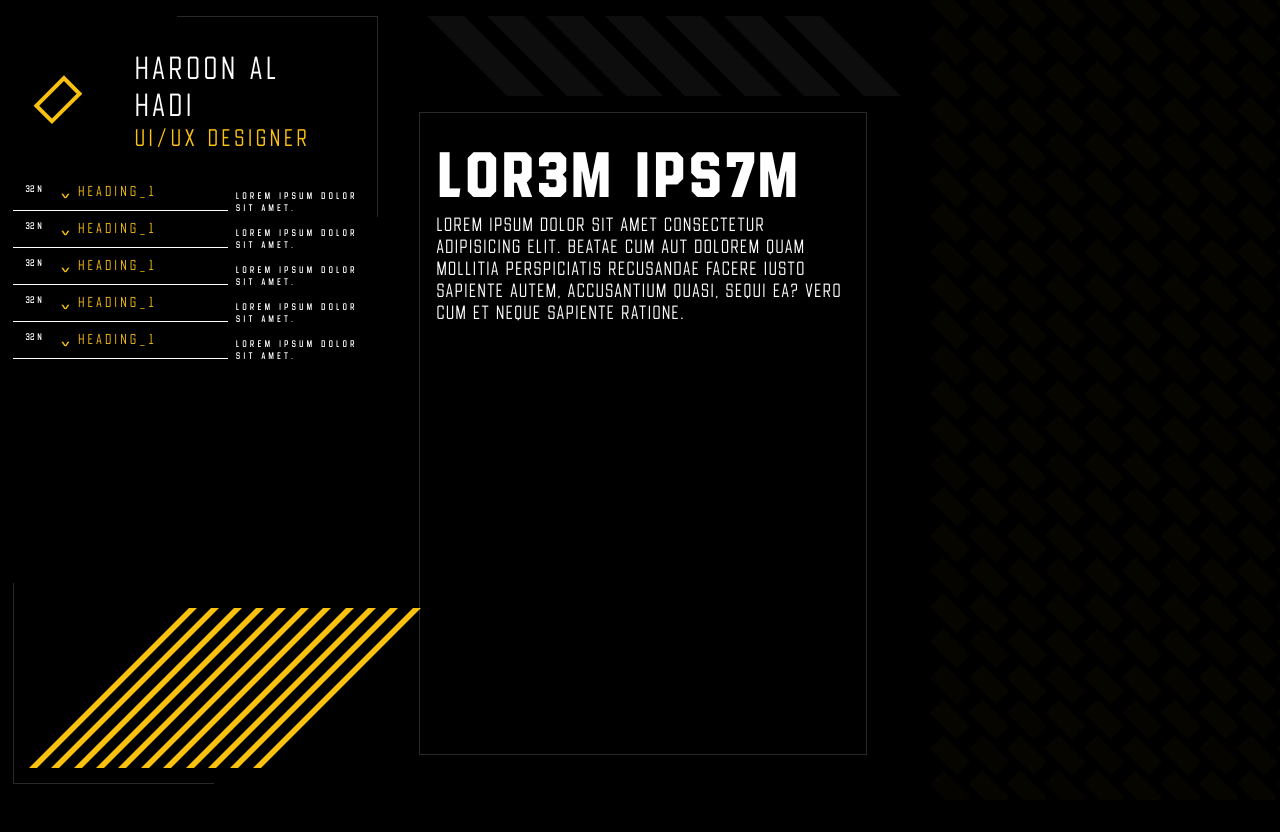
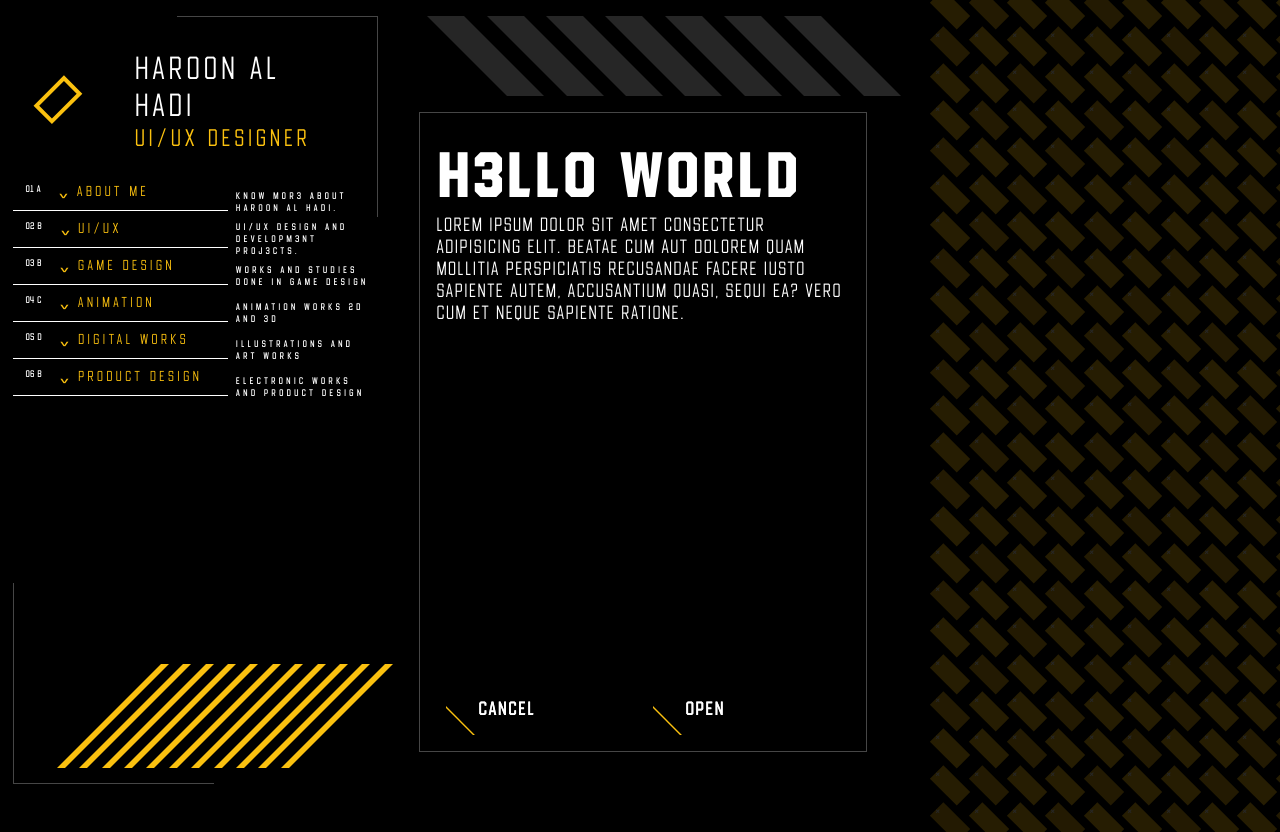
Before and after one commit to haroonalhadisk/portfolio, a plain HTML site: page index.html in a window 1280 px wide. Before the commit the page ends 800 px from the top, so only its background shows below. Drawn offline with Linux system fonts and the light colour scheme; files whose address does not match are found by name.

Commit message:
More UI changes and text added

```diff
--- a/index.html
+++ b/index.html
@@ -7,9 +7,11 @@
     <title>Haroon Al Hadi</title>
     <link rel="stylesheet" href="styles/reset.css">
     <link rel="stylesheet" href="styles/root.css">
+    <!-- <link rel="stylesheet" href="styles/root_bright.css"> -->
     <link rel="stylesheet" href="styles/font_url.css">
     <link rel="stylesheet" href="styles/c_styles.css">
     <link rel="stylesheet" href="styles/main_style.css">
+    <link rel="stylesheet" href="styles/media_query.css">
     <link rel="stylesheet" href="styles/animations.css">
 </head>
 <body>
@@ -42,39 +44,162 @@
                 <div class="ccol-100 items-box-c">
                     <div class="crow ccol-100 underline-head">
                         <div class="ccol-60 d-flex part1">
-                            <p class="numbering">32 N</p>
+                            <p class="numbering">01 A</p>
                             <div class="arrow-down">></div>
-                            <p class="hheading">heading_1</p>
+                            <p class="hheading">About Me</p>
                         </div>
                         <div class="ccol-40 part2">
-                            <p>Lorem ipsum dolor sit amet.</p>
+                            <p>Know mor3 about Haroon Al Hadi.</p>
                         </div>
                     </div>
                     <div class="crow ccol-100 yellow-block">
                         <div class="ccol-5 vertical-tex">
-                            <p>vertical text</p>
+                            <p>About me</p>
                         </div>
                         <div class="ccol-90">
                             <div class="ccol-100 yellow-block-y">
-                                <h4>Kill3r_Us3r_</h4>
-                                <p>summary desc</p>
+                                <h4>Har00n_Al_Had1_</h4>
+                                <p>Curriculam Vitate</p>
                             </div>
                             <div class="crow ccol-100 skill-box">
                                 <div class="ccol-25">
+                                    <p>soft skills</p>
+                                    <h4>08</h4>
+                                </div>
+                                <div class="ccol-25">
+                                    <p>Analog Skills</p>
+                                    <h4>06</h4>
+                                </div>
+                                <!-- <div class="ccol-25">
                                     <p>skill</p>
                                     <h4>065</h4>
                                 </div>
                                 <div class="ccol-25">
                                     <p>skill</p>
                                     <h4>065</h4>
+                                </div> -->
+                            </div>
+                        </div>
+                    </div>
+                </div>
+                <div class="ccol-100 items-box-c">
+                    <div class="crow ccol-100 underline-head">
+                        <div class="ccol-60 d-flex part1">
+                            <p class="numbering">02 B</p>
+                            <div class="arrow-down">></div>
+                            <p class="hheading">UI/UX</p>
+                        </div>
+                        <div class="ccol-40 part2">
+                            <p>UI/UX design and developm3nt proj3cts.</p>
+                        </div>
+                    </div>
+                    <div class="crow ccol-100 yellow-block">
+                        <div class="ccol-5 vertical-tex">
+                            <p>Design</p>
+                        </div>
+                        <div class="ccol-90">
+                            <div class="ccol-100 yellow-block-y">
+                                <h4>UI/UX_works</h4>
+                                <p>design works and studies done in UI/UX</p>
+                            </div>
+                            <div class="crow ccol-100 skill-box">
+                                <div class="ccol-25">
+                                    <p>case studies</p>
+                                    <h4>01</h4>
                                 </div>
                                 <div class="ccol-25">
+                                    <p>designs</p>
+                                    <h4>03</h4>
+                                </div>
+                                <!-- <div class="ccol-25">
                                     <p>skill</p>
                                     <h4>065</h4>
                                 </div>
                                 <div class="ccol-25">
                                     <p>skill</p>
                                     <h4>065</h4>
+                                </div> -->
+                            </div>
+                        </div>
+                    </div>
+                </div>
+                <div class="ccol-100 items-box-c">
+                    <div class="crow ccol-100 underline-head">
+                        <div class="ccol-60 d-flex part1">
+                            <p class="numbering">03 B</p>
+                            <div class="arrow-down">></div>
+                            <p class="hheading">Game Design</p>
+                        </div>
+                        <div class="ccol-40 part2">
+                            <p>Works and studies done in game design</p>
+                        </div>
+                    </div>
+                    <div class="crow ccol-100 yellow-block">
+                        <div class="ccol-5 vertical-tex">
+                            <p>Design</p>
+                        </div>
+                        <div class="ccol-90">
+                            <div class="ccol-100 yellow-block-y">
+                                <h4>Gam3_D3s1gn_</h4>
+                                <p>Game design works done in sketches. Development done using 'Game Maker Studio'</p>
+                            </div>
+                            <div class="crow ccol-100 skill-box">
+                                <div class="ccol-25">
+                                    <p>projects</p>
+                                    <h4>02</h4>
+                                </div>
+                                <div class="ccol-25">
+                                    <p>case sudies</p>
+                                    <h4>01</h4>
+                                </div>
+                                <!-- <div class="ccol-25">
+                                    <p>skill</p>
+                                    <h4>065</h4>
+                                </div>
+                                <div class="ccol-25">
+                                    <p>skill</p>
+                                    <h4>065</h4>
+                                </div> -->
+                            </div>
+                        </div>
+                    </div>
+                </div>
+                <div class="ccol-100 items-box-c">
+                    <div class="crow ccol-100 underline-head">
+                        <div class="ccol-60 d-flex part1">
+                            <p class="numbering">04 C</p>
+                            <div class="arrow-down">></div>
+                            <p class="hheading">Animation</p>
+                        </div>
+                        <div class="ccol-40 part2">
+                            <p>Animation works 2d and 3d</p>
+                        </div>
+                    </div>
+                    <div class="crow ccol-100 yellow-block">
+                        <div class="ccol-5 vertical-tex">
+                            <p>Animation</p>
+                        </div>
+                        <div class="ccol-90">
+                            <div class="ccol-100 yellow-block-y">
+                                <h4>_Animation_</h4>
+                                <p>Animation works done in 2D and 3D in 'adobe animator' and 'blender'</p>
+                            </div>
+                            <div class="crow ccol-100 skill-box">
+                                <div class="ccol-25">
+                                    <p>total animations</p>
+                                    <h4>65</h4>
+                                </div>
+                                <div class="ccol-25">
+                                    <p>2D</p>
+                                    <h4>20</h4>
+                                </div>
+                                <div class="ccol-25">
+                                    <p>3D</p>
+                                    <h4>41</h4>
+                                </div>
+                                <div class="ccol-25">
+                                    <p>case studies</p>
+                                    <h4>01</h4>
                                 </div>
                             </div>
                         </div>
@@ -83,40 +208,40 @@
                 <div class="ccol-100 items-box-c">
                     <div class="crow ccol-100 underline-head">
                         <div class="ccol-60 d-flex part1">
-                            <p class="numbering">32 N</p>
+                            <p class="numbering">05 D</p>
                             <div class="arrow-down">></div>
-                            <p class="hheading">heading_1</p>
+                            <p class="hheading">Digital Works</p>
                         </div>
                         <div class="ccol-40 part2">
-                            <p>Lorem ipsum dolor sit amet.</p>
+                            <p>illustrations and art works</p>
                         </div>
                     </div>
                     <div class="crow ccol-100 yellow-block">
                         <div class="ccol-5 vertical-tex">
-                            <p>vertical text</p>
+                            <p>ART</p>
                         </div>
                         <div class="ccol-90">
                             <div class="ccol-100 yellow-block-y">
-                                <h4>Kill3r_Us3r_</h4>
-                                <p>summary desc</p>
+                                <h4>Digital_ART_WORKS_</h4>
+                                <p>Other Digital works like illustrations and art works</p>
                             </div>
                             <div class="crow ccol-100 skill-box">
                                 <div class="ccol-25">
+                                    <p>works displayed</p>
+                                    <h4>05</h4>
+                                </div>
+                                <!-- <div class="ccol-25">
+                                    <p>Case Studies</p>
+                                    <h4>01</h4>
+                                </div> -->
+                                <!-- <div class="ccol-25">
                                     <p>skill</p>
                                     <h4>065</h4>
                                 </div>
                                 <div class="ccol-25">
                                     <p>skill</p>
                                     <h4>065</h4>
-                                </div>
-                                <div class="ccol-25">
-                                    <p>skill</p>
-                                    <h4>065</h4>
-                                </div>
-                                <div class="ccol-25">
-                                    <p>skill</p>
-                                    <h4>065</h4>
-                                </div>
+                                </div> -->
                             </div>
                         </div>
                     </div>
@@ -124,122 +249,40 @@
                 <div class="ccol-100 items-box-c">
                     <div class="crow ccol-100 underline-head">
                         <div class="ccol-60 d-flex part1">
-                            <p class="numbering">32 N</p>
+                            <p class="numbering">06 B</p>
                             <div class="arrow-down">></div>
-                            <p class="hheading">heading_1</p>
+                            <p class="hheading">Product design</p>
                         </div>
                         <div class="ccol-40 part2">
-                            <p>Lorem ipsum dolor sit amet.</p>
+                            <p>Electronic works and product design</p>
                         </div>
                     </div>
                     <div class="crow ccol-100 yellow-block">
                         <div class="ccol-5 vertical-tex">
-                            <p>vertical text</p>
+                            <p>Design</p>
                         </div>
                         <div class="ccol-90">
                             <div class="ccol-100 yellow-block-y">
-                                <h4>Kill3r_Us3r_</h4>
-                                <p>summary desc</p>
+                                <h4>Product_D3sign</h4>
+                                <p>Cool Product design works and other electronics projects</p>
                             </div>
                             <div class="crow ccol-100 skill-box">
                                 <div class="ccol-25">
+                                    <p>Total projects</p>
+                                    <h4>12</h4>
+                                </div>
+                                <div class="ccol-25">
+                                    <p>Miniature Works</p>
+                                    <h4>07</h4>
+                                </div>
+                                <!-- <div class="ccol-25">
                                     <p>skill</p>
                                     <h4>065</h4>
                                 </div>
                                 <div class="ccol-25">
                                     <p>skill</p>
                                     <h4>065</h4>
-                                </div>
-                                <div class="ccol-25">
-                                    <p>skill</p>
-                                    <h4>065</h4>
-                                </div>
-                                <div class="ccol-25">
-                                    <p>skill</p>
-                                    <h4>065</h4>
-                                </div>
-                            </div>
-                        </div>
-                    </div>
-                </div>
-                <div class="ccol-100 items-box-c">
-                    <div class="crow ccol-100 underline-head">
-                        <div class="ccol-60 d-flex part1">
-                            <p class="numbering">32 N</p>
-                            <div class="arrow-down">></div>
-                            <p class="hheading">heading_1</p>
-                        </div>
-                        <div class="ccol-40 part2">
-                            <p>Lorem ipsum dolor sit amet.</p>
-                        </div>
-                    </div>
-                    <div class="crow ccol-100 yellow-block">
-                        <div class="ccol-5 vertical-tex">
-                            <p>vertical text</p>
-                        </div>
-                        <div class="ccol-90">
-                            <div class="ccol-100 yellow-block-y">
-                                <h4>Kill3r_Us3r_</h4>
-                                <p>summary desc</p>
-                            </div>
-                            <div class="crow ccol-100 skill-box">
-                                <div class="ccol-25">
-                                    <p>skill</p>
-                                    <h4>065</h4>
-                                </div>
-                                <div class="ccol-25">
-                                    <p>skill</p>
-                                    <h4>065</h4>
-                                </div>
-                                <div class="ccol-25">
-                                    <p>skill</p>
-                                    <h4>065</h4>
-                                </div>
-                                <div class="ccol-25">
-                                    <p>skill</p>
-                                    <h4>065</h4>
-                                </div>
-                            </div>
-                        </div>
-                    </div>
-                </div>
-                <div class="ccol-100 items-box-c">
-                    <div class="crow ccol-100 underline-head">
-                        <div class="ccol-60 d-flex part1">
-                            <p class="numbering">32 N</p>
-                            <div class="arrow-down">></div>
-                            <p class="hheading">heading_1</p>
-                        </div>
-                        <div class="ccol-40 part2">
-                            <p>Lorem ipsum dolor sit amet.</p>
-                        </div>
-                    </div>
-                    <div class="crow ccol-100 yellow-block">
-                        <div class="ccol-5 vertical-tex">
-                            <p>vertical text</p>
-                        </div>
-                        <div class="ccol-90">
-                            <div class="ccol-100 yellow-block-y">
-                                <h4>Kill3r_Us3r_</h4>
-                                <p>summary desc</p>
-                            </div>
-                            <div class="crow ccol-100 skill-box">
-                                <div class="ccol-25">
-                                    <p>skill</p>
-                                    <h4>065</h4>
-                                </div>
-                                <div class="ccol-25">
-                                    <p>skill</p>
-                                    <h4>065</h4>
-                                </div>
-                                <div class="ccol-25">
-                                    <p>skill</p>
-                                    <h4>065</h4>
-                                </div>
-                                <div class="ccol-25">
-                                    <p>skill</p>
-                                    <h4>065</h4>
-                                </div>
+                                </div> -->
                             </div>
                         </div>
                     </div>
@@ -257,8 +300,24 @@
                 <div class="lbox"></div>
             </div>
             <div class="box-container-desc">
-                <h3>lor3m ips7m</h3>
-                <p>Lorem ipsum dolor sit amet consectetur adipisicing elit. Beatae cum aut dolorem quam mollitia perspiciatis recusandae facere iusto sapiente autem, accusantium quasi, sequi ea? Vero cum et neque sapiente ratione.</p>
+                <div class="desc-fill">
+                    <h3>H3llo world</h3>
+                    <p>Lorem ipsum dolor sit amet consectetur adipisicing elit. Beatae cum aut dolorem quam mollitia perspiciatis recusandae facere iusto sapiente autem, accusantium quasi, sequi ea? Vero cum et neque sapiente ratione.</p>
+                </div>
+                <div class="button-sec-fill">
+                    <a href="#">
+                        <div class="button">
+                            <p>Cancel</p>
+                            <p>Cancel</p>
+                        </div>
+                    </a>
+                    <a href="#">
+                        <div class="button">
+                            <p>open</p>
+                            <p>open</p>
+                        </div>
+                    </a>
+                </div>
             </div>
         </div>
         <div class="cw-30 iframeanimation_main">
--- a/styles/main_style.css
+++ b/styles/main_style.css
@@ -155,6 +155,13 @@
     border-left: solid 1px var(--faded-line);
     border-bottom: solid 1px var(--faded-line);
 }
+.side_header .name-header {
+    max-height: 78vh;
+    overflow-y: scroll;
+}
+.side_header .name-header::-webkit-scrollbar{
+    width: 5px;
+}
 .diagonal-boxes{
     position: absolute;
     bottom: 0;
@@ -183,7 +190,7 @@
     transform: skew(45deg) translate(5rem, 0px);
     width: 3rem;
     height: 10vh;
-    opacity: 0.05;
+    opacity: 0.15;
     background: var(--secondary);
     margin-right: 1.4rem;
 }
@@ -197,8 +204,8 @@
     position: relative;
     border: solid 1px var(--faded-line);
     width: 100%;
-    height: 90%;
-    margin-bottom: 10%;
+    height: 80vh;
+    margin-bottom: 10vh;
     left: 3rem;
 }
 .box-container-desc{
@@ -207,9 +214,57 @@
     letter-spacing: 1px;
     font-weight: 100;
     font-size: 1.2rem;
+        display: flex;
+    flex-direction: column;
+    justify-content: space-between;
 }
 .box-container-desc h3{
     font-size: 4rem;
+}
+.box-container-desc .button-sec-fill{
+    display: flex;
+}
+.box-container-desc .button-sec-fill>*{
+    width: 100%;
+}
+.box-container-desc .button-sec-fill a{
+    display: block;
+    text-align: left;
+    padding: 1rem 2rem;
+    /* border: solid 1px var(--secondary); */
+    margin: 0 10px;
+    text-decoration: none;
+    color: var(--secondary);
+    position: relative;
+    overflow: hidden;
+}
+.box-container-desc .button-sec-fill a:hover{
+    transform: scale(1.05);
+}
+.box-container-desc .button-sec-fill a .button::before{
+    content: "";
+    position: absolute;
+    left: 0;
+    top: 0;
+    height: 100%;
+    width: 1%;
+    background: var(--primary);
+    transform: skewX(45deg) translate(-30%,0);
+    transition-duration: 0.5s;
+}
+.box-container-desc .button-sec-fill a:hover .button::before{
+    width: 200%;
+}
+.box-container-desc .button-sec-fill a p{
+    font-weight: 400;
+}
+.box-container-desc .button-sec-fill a p:first-of-type{
+    z-index: 2;
+    position: absolute;
+    left: 2rem;
+}
+.box-container-desc .button-sec-fill a:hover p:first-of-type{
+    color: var(--background);
 }
 
 /* third section */
@@ -236,7 +291,7 @@
     animation-name: bg_aminanim;
     animation-duration: 5s;
     animation-iteration-count: infinite;
-    opacity: 0.025;
+    opacity: 0.15;
     transform: rotate(45deg);
 }
 .iframeanimation_main .bg_element p:nth-of-type(3n+1){
--- /dev/null
+++ b/styles/media_query.css
@@ -0,0 +1,5 @@
+@media (max-width: 1400px){
+    .diagonal-boxes .lbox{
+        height: 13vh;
+    }
+}
--- a/styles/root.css
+++ b/styles/root.css
@@ -3,5 +3,5 @@
     --primary: #fbc10f;
     --secondary: white;
     --font-main: 'Evanston Tavern 1846','Courier New', Courier, monospace;
-    --faded-line: #ffffff29;
+    --faded-line: #ffffff46;
 }
--- /dev/null
+++ b/styles/root_bright.css
@@ -0,0 +1,7 @@
+:root{
+    --background: white;
+    --primary: #2a009c;
+    --secondary: black;
+    --font-main: 'Evanston Tavern 1846','Courier New', Courier, monospace;
+    --faded-line: #00000094;
+}
```
